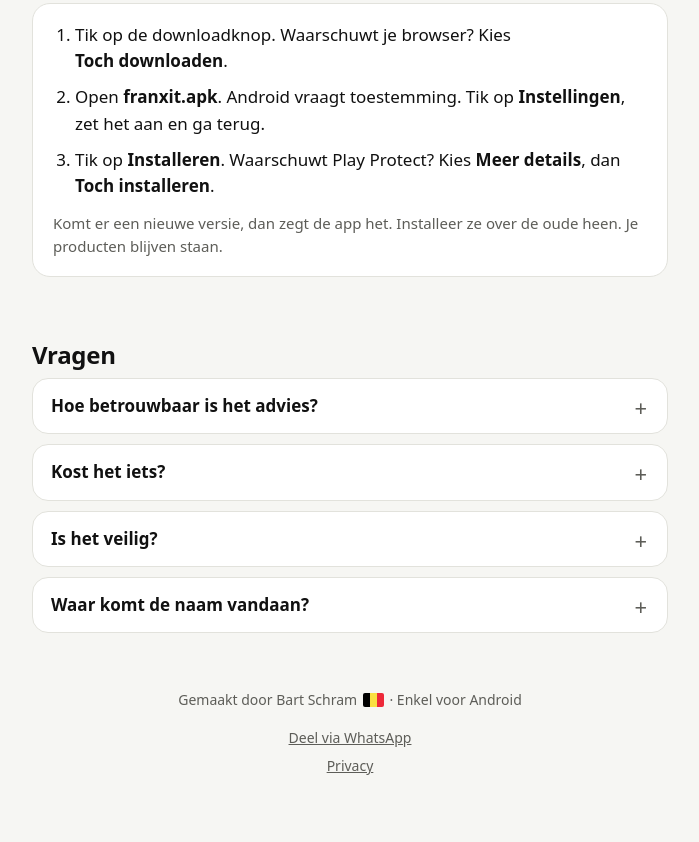
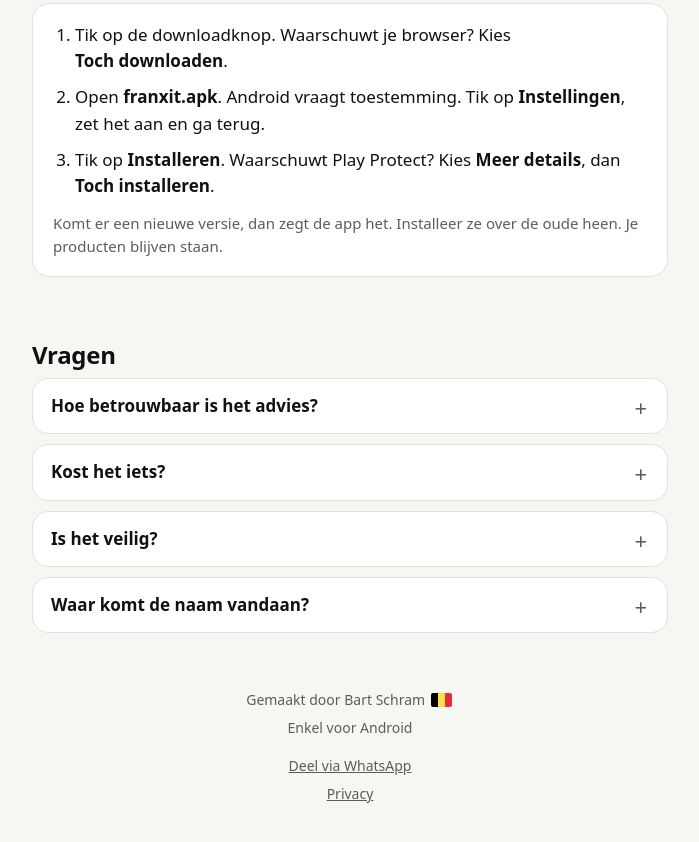
Before and after one commit to BartSchram93/franxit-download, a plain HTML site: page index.html in a window 1280 px wide. Shown: the part 2456-3298 px from the top of the page, without its empty margins (290-989 px from the left). Drawn offline with Linux system fonts and the light colour scheme; no server answers.

Commit message:
Download page: footer on clean lines
Co-Authored-By: Claude Sonnet 5.5 <noreply@anthropic.com>
Claude-Session: https://claude.ai/code/session_014yLLCYMP62sZVg1WxFivAn

```diff
--- a/index.html
+++ b/index.html
@@ -221,7 +221,8 @@
   </details>
 
   <footer>
-    <p>Gemaakt door Bart Schram <svg class="flag" viewBox="0 0 3 2" width="21" height="14" role="img" aria-label="Belgische vlag"><rect width="1" height="2" fill="#000"/><rect x="1" width="1" height="2" fill="#FAE042"/><rect x="2" width="1" height="2" fill="#ED2939"/></svg> · Enkel voor Android</p>
+    <p>Gemaakt door Bart Schram <svg class="flag" viewBox="0 0 3 2" width="21" height="14" role="img" aria-label="Belgische vlag"><rect width="1" height="2" fill="#000"/><rect x="1" width="1" height="2" fill="#FAE042"/><rect x="2" width="1" height="2" fill="#ED2939"/></svg></p>
+    <p>Enkel voor Android</p>
     <p><a class="share" href="https://wa.me/?text=Kijk%20eens%2C%20handig%20als%20je%20iets%20wil%20kopen%3A%20Franxit%20zoekt%20de%20goedkoopste%20winkel%20en%20zegt%20of%20nu%20een%20goed%20moment%20is.%20Enkel%20voor%20Android%3A%20https%3A%2F%2Ffranxit.be%2F" rel="noopener">Deel via WhatsApp</a></p>
     <p><a href="privacy.html">Privacy</a><span id="updated"></span></p>
   </footer>
```
